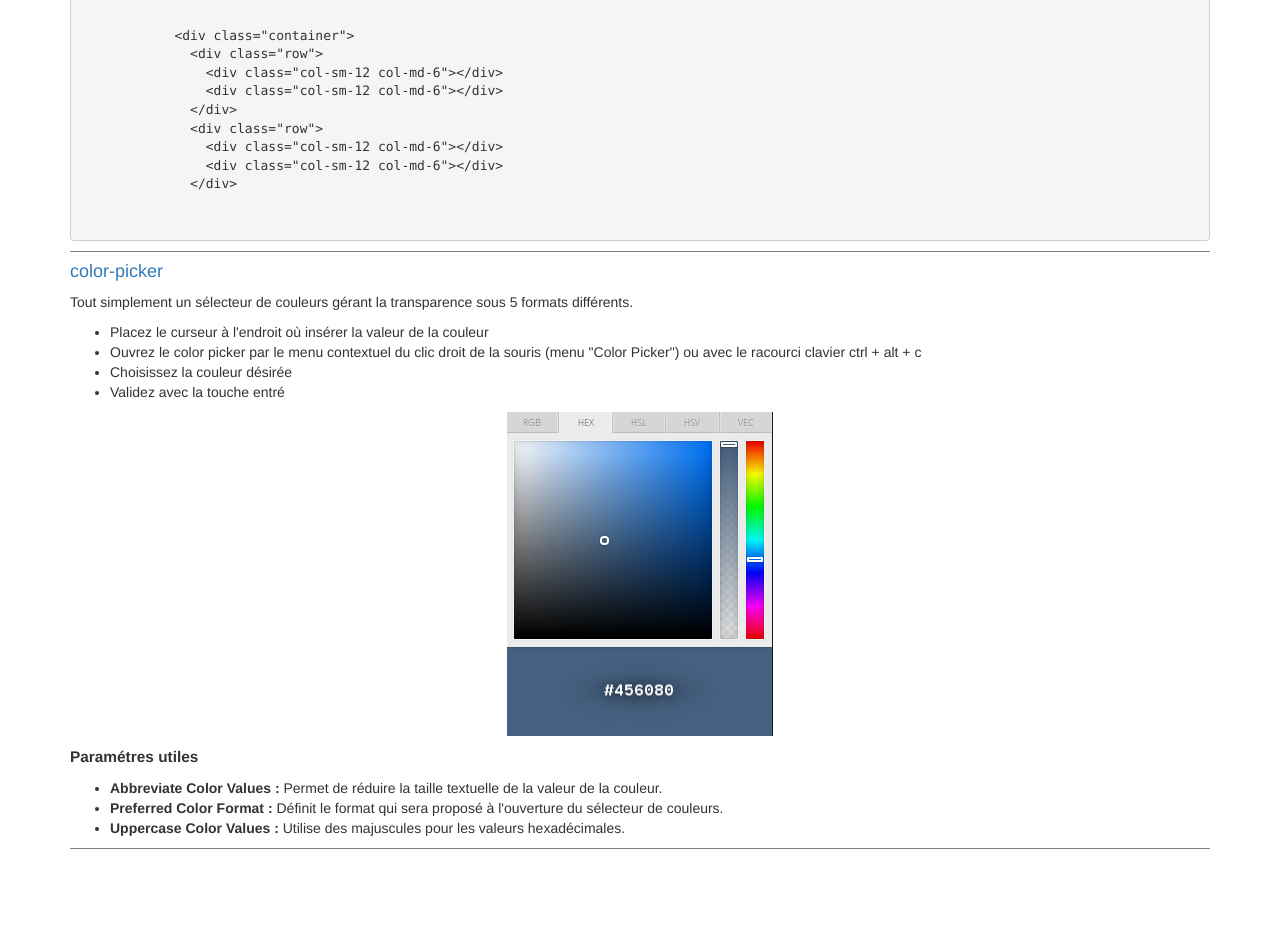
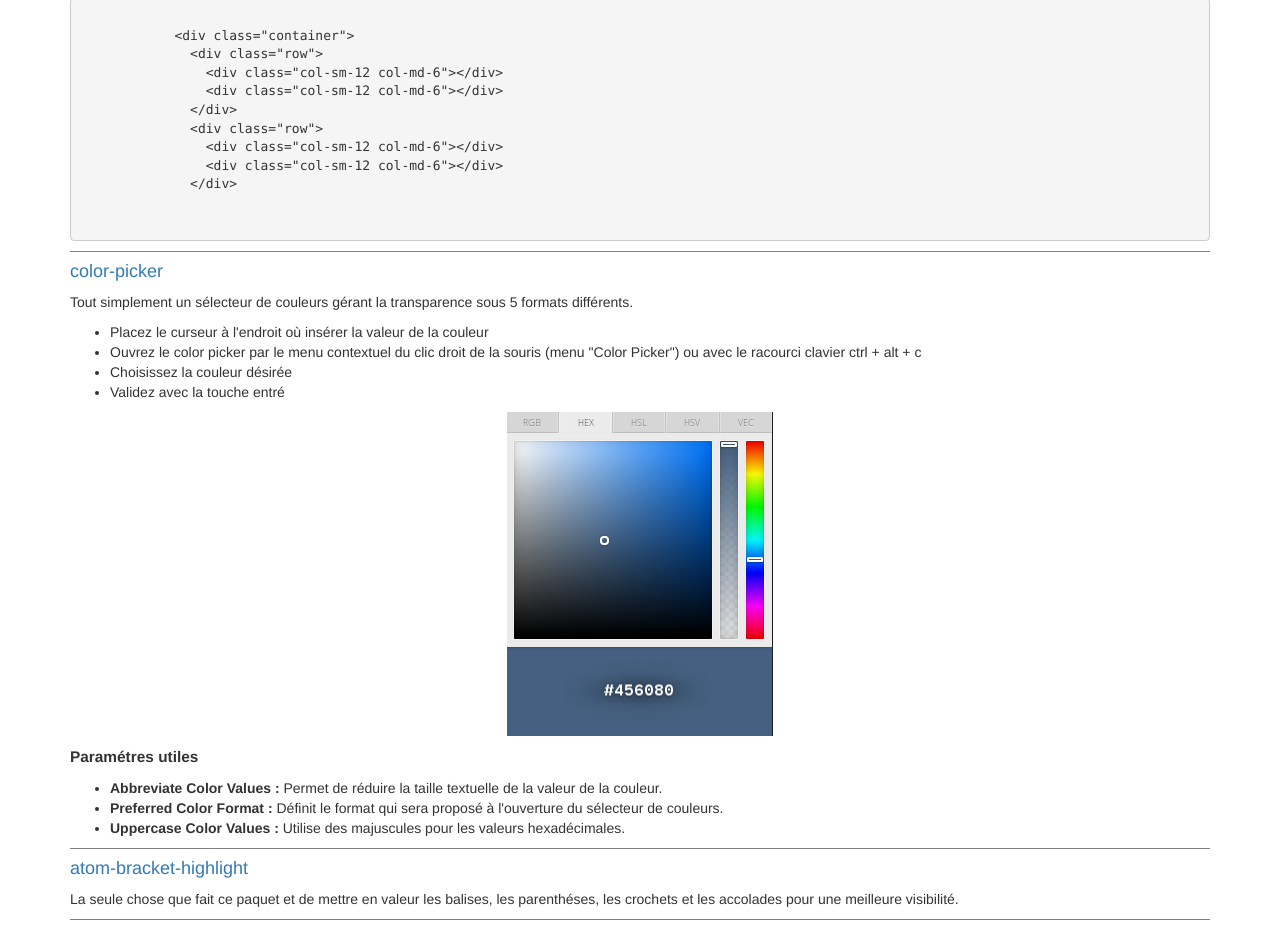
Before and after one commit to Vinarnt/pimp-my-atom, a plain HTML site: page index.html in a window 1280 px wide. Shown: the part 3029-3959 px from the top of the page. Before the commit the page ends 3888 px from the top, so only its background shows below. Drawn offline with Linux system fonts and the light colour scheme.

Commit message:
Add atom-bracket-highlight package

```diff
--- a/index.html
+++ b/index.html
@@ -179,6 +179,10 @@
 
         <div class="separator"></div>
 
+        <h4><a href="https://atom.io/packages/atom-bracket-highlight">atom-bracket-highlight</a></h4>
+        <p>La seule chose que fait ce paquet et de mettre en valeur les balises, les parenthéses, les crochets et les accolades pour une meilleure visibilité.</p>
+
+        <div class="separator"></div>
     </div>
   </body>
 
```
